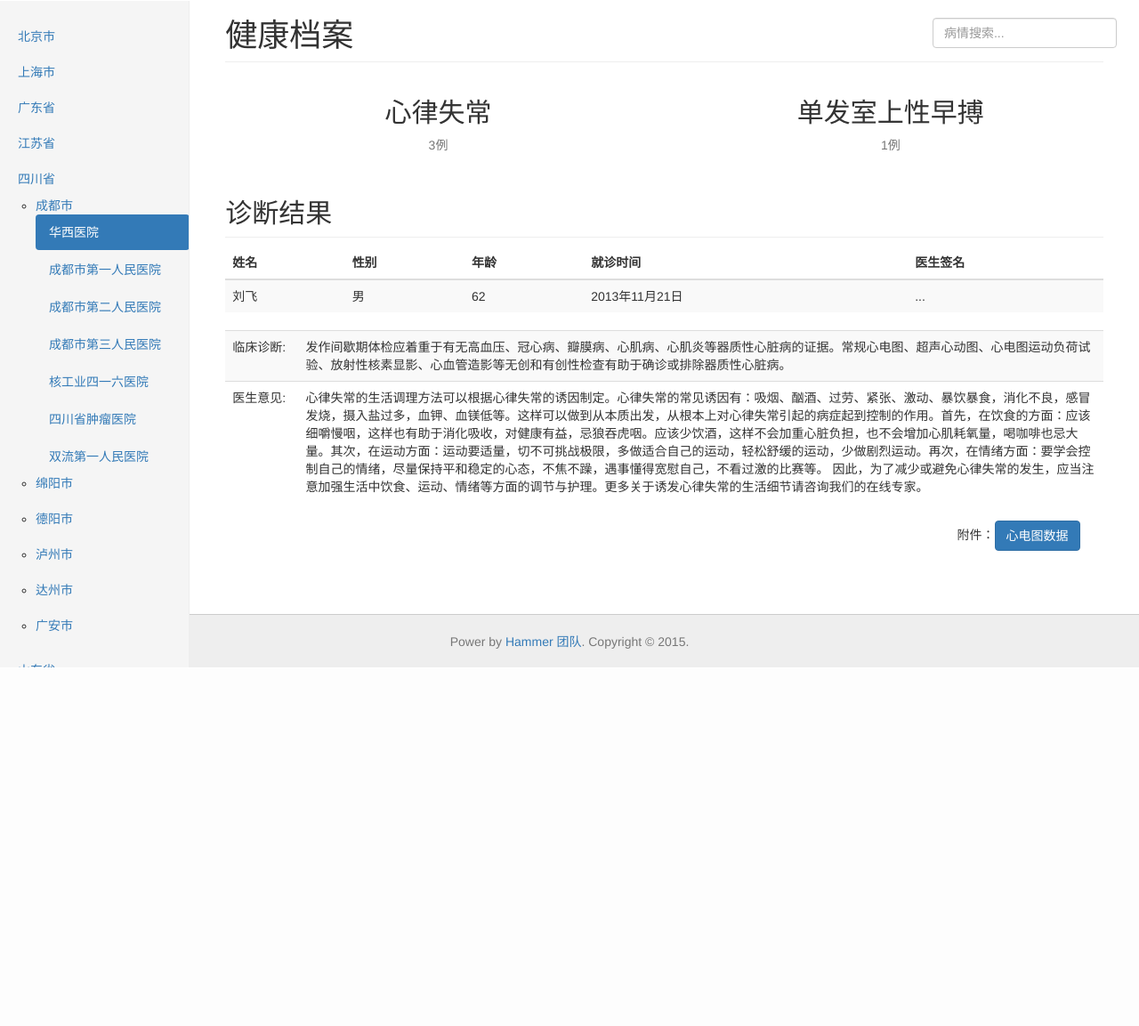
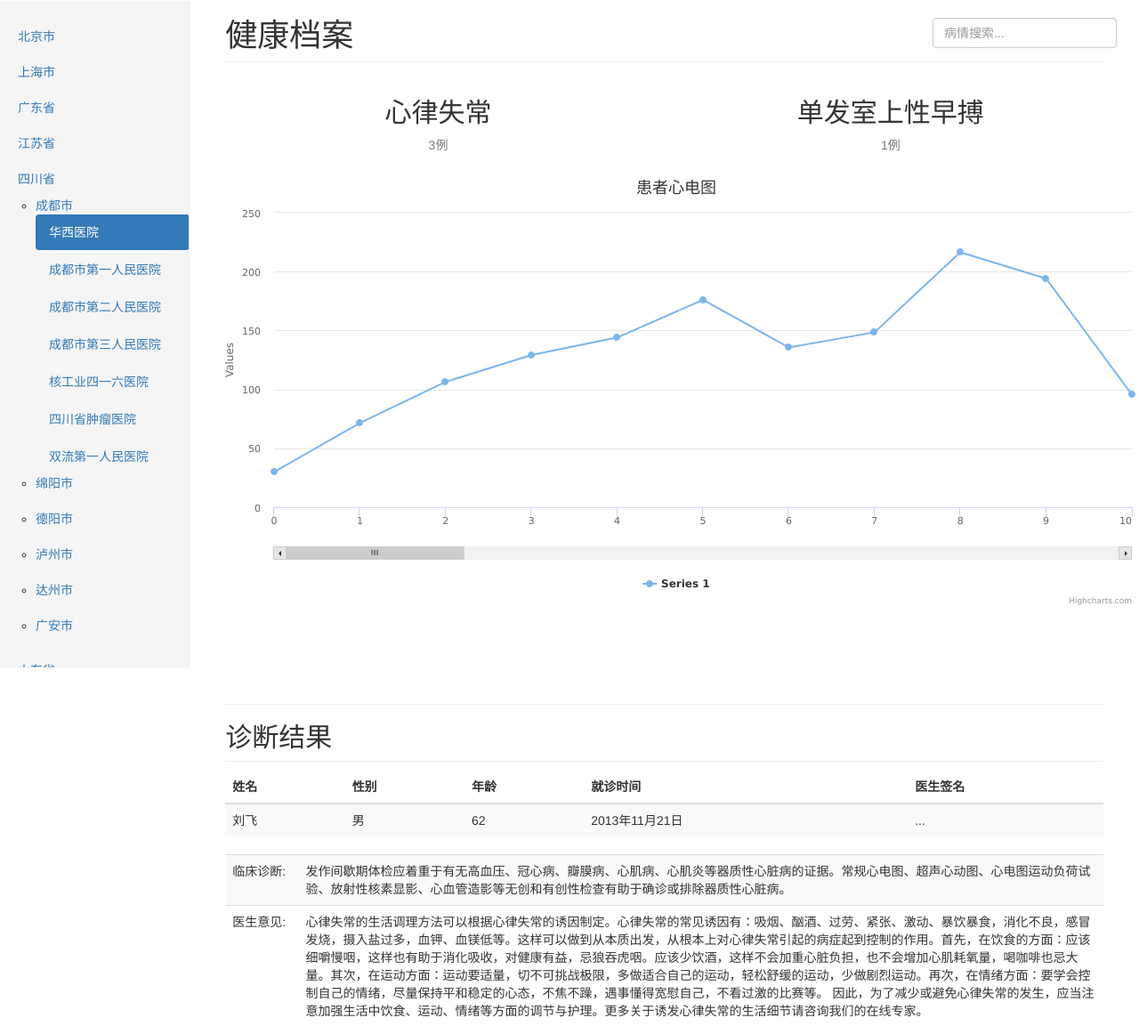
Before and after one commit to mikelkl/Keeper, a Flask app: template app/templates/record.html in a window 1280 px wide. Shown: the part 50-1203 px from the top of the page at 89% size. Before the commit the page ends 800 px from the top, so only its background shows below. Run offline with Flask 2, Linux system fonts and the light colour scheme; the template is opened without the code that fills it, so the values that code supplies are empty; parts of the project's set-up code (start-up, migrations or seed data) failed here and were passed over; some libraries are stand-ins or nearby versions.

Commit message:
add electrocardiogram

```diff
--- a/app/templates/record.html
+++ b/app/templates/record.html
@@ -56,8 +56,9 @@
             <h2>单发室上性早搏</h2>
             <span class="text-muted">1例</span>
           </div>
+          <div id="container" style="height: 489.73px;width:1044.17px;"></div>
         </div>
-
+        <h1 class="page-header" style="margin-top:100px;"></h1>
         <h2 class="sub-header">诊断结果</h2>
         <div class="table-responsive">
           <table class="table table-striped">
@@ -103,3 +104,30 @@
   </div>
 
 {% endblock %}
+{% block js %}
+<!-- 画图 -->
+<script type="text/javascript" src="http://code.highcharts.com/stock/highstock.js"></script>
+<script type="text/javascript">
+    var chart = new Highcharts.Chart({
+
+        chart: {
+            renderTo: 'container',
+            type:'line',
+        },
+        title: {
+            text: '患者心电图'
+        },
+        xAxis:{
+            min:0,
+            max:10
+        },
+        //设置滚动条
+        scrollbar: {
+            enabled: true
+        },
+        series: [{
+            data: [29.9, 71.5, 106.4, 129.2, 144.0, 176.0, 135.6, 148.5, 216.4, 194.1, 95.6, 54.4,29.9, 71.5, 106.4, 129.2, 144.0, 176.0, 135.6, 148.5, 216.4, 194.1, 95.6, 54.4,29.9, 71.5, 106.4, 129.2, 144.0, 176.0, 135.6, 148.5, 216.4, 194.1, 95.6, 54.4,29.9, 71.5, 106.4, 129.2, 144.0, 176.0, 135.6, 148.5, 216.4, 194.1, 95.6, 54.4]
+        }]
+    });
+</script>
+{% endblock %}
```
